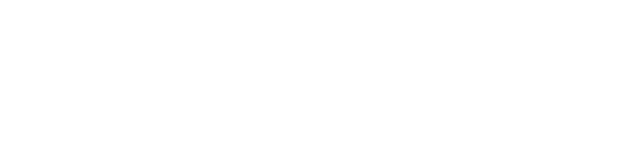
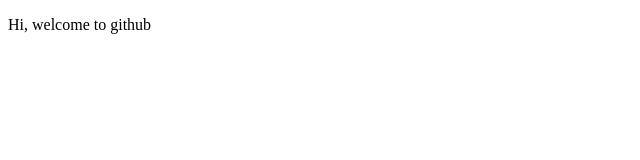
Before and after one commit to nivethitha09/sample, a plain HTML site: page sample/index.html in a window 1280 px wide. Shown: the whole page, without its empty margins (0-640 px from the left). Drawn offline with Linux system fonts and the light colour scheme.

```diff
--- a/sample/index.html
+++ b/sample/index.html
@@ -6,6 +6,6 @@
     <title>Document</title>
 </head>
 <body>
-
+    <p>Hi, welcome to github</p>
 </body>
 </html>
```
